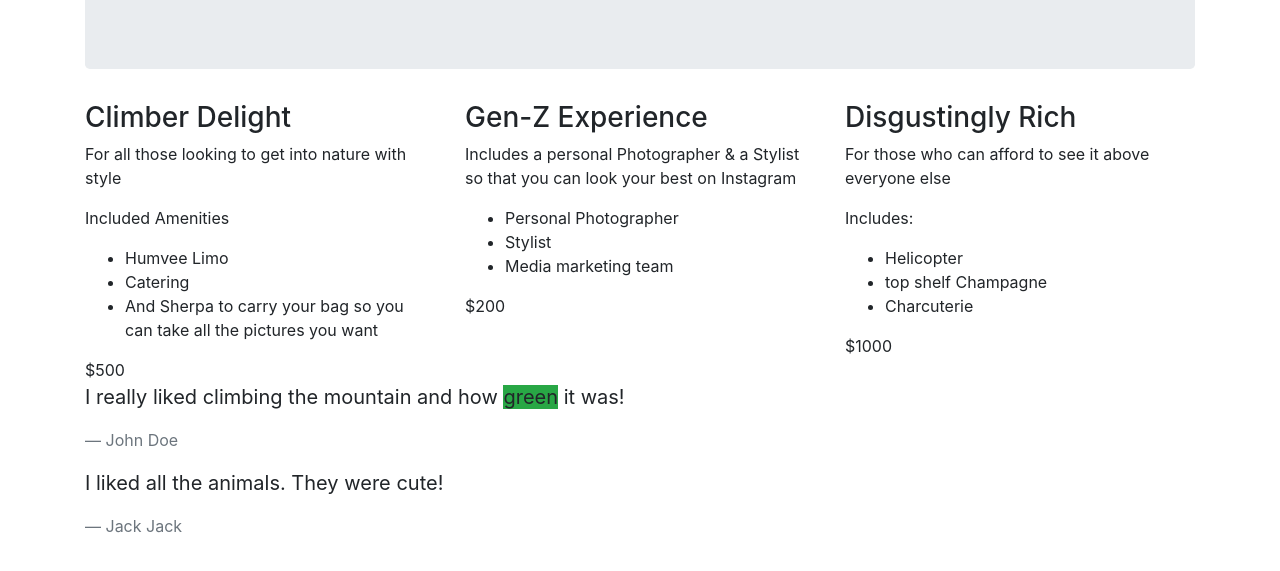
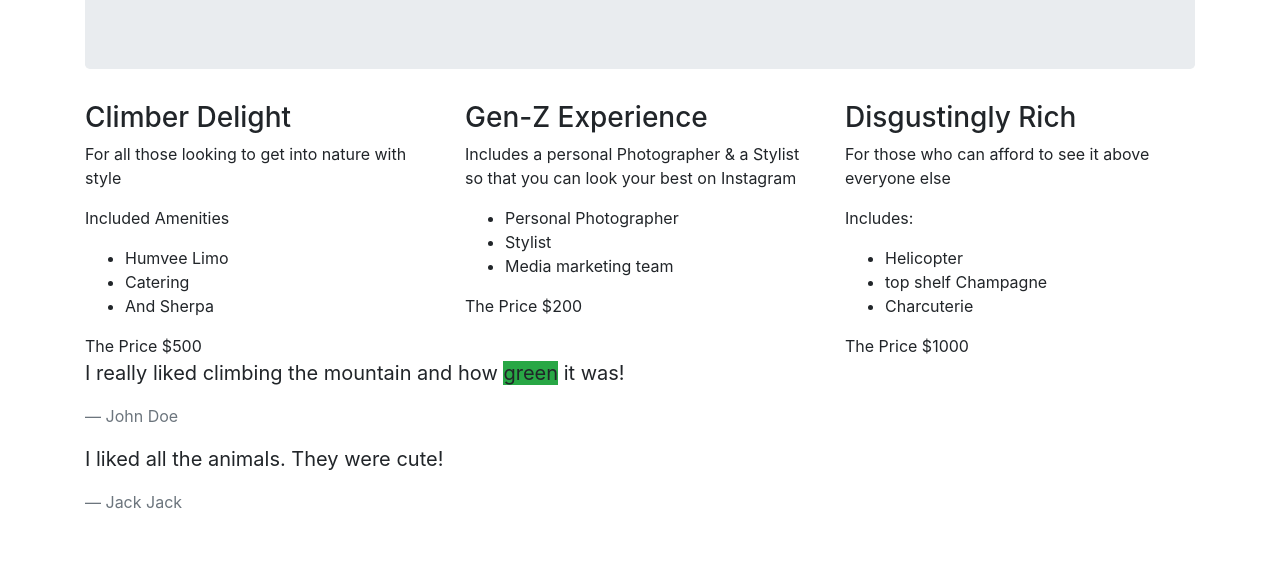
Before and after one commit to aaronminnick/vacation-site, a plain HTML site: page index.html in a window 1280 px wide. Shown: the part 157-728 px from the top of the page. Drawn offline with Linux system fonts and the light colour scheme.

Commit message:
adjust wording on index.html
Co-authored-by: Liam Eller <liamthelastson@gmail.com>

```diff
--- a/index.html
+++ b/index.html
@@ -20,9 +20,9 @@
         <ul>
           <li>Humvee Limo</li>
           <li>Catering</li>
-          <li>And Sherpa to carry your bag so you can take all the pictures you want</li>
+          <li>And Sherpa</li>
         </ul>
-        <footer>$500</footer>
+        <footer>The Price $500</footer>
       </div>
       <div class="col-4">
         <h3>Gen-Z Experience</h3>
@@ -32,7 +32,7 @@
           <li>Stylist</li>
           <li>Media marketing team</li>
         </ul>
-        <footer>$200</footer>
+        <footer>The Price $200</footer>
 
       </div>
       <div class="col-4">
@@ -44,7 +44,7 @@
           <li>top shelf Champagne</li>
           <li>Charcuterie</li>
         </ul>
-        <footer>$1000</footer>
+        <footer>The Price $1000</footer>
       </div>
 
     </div>
```
